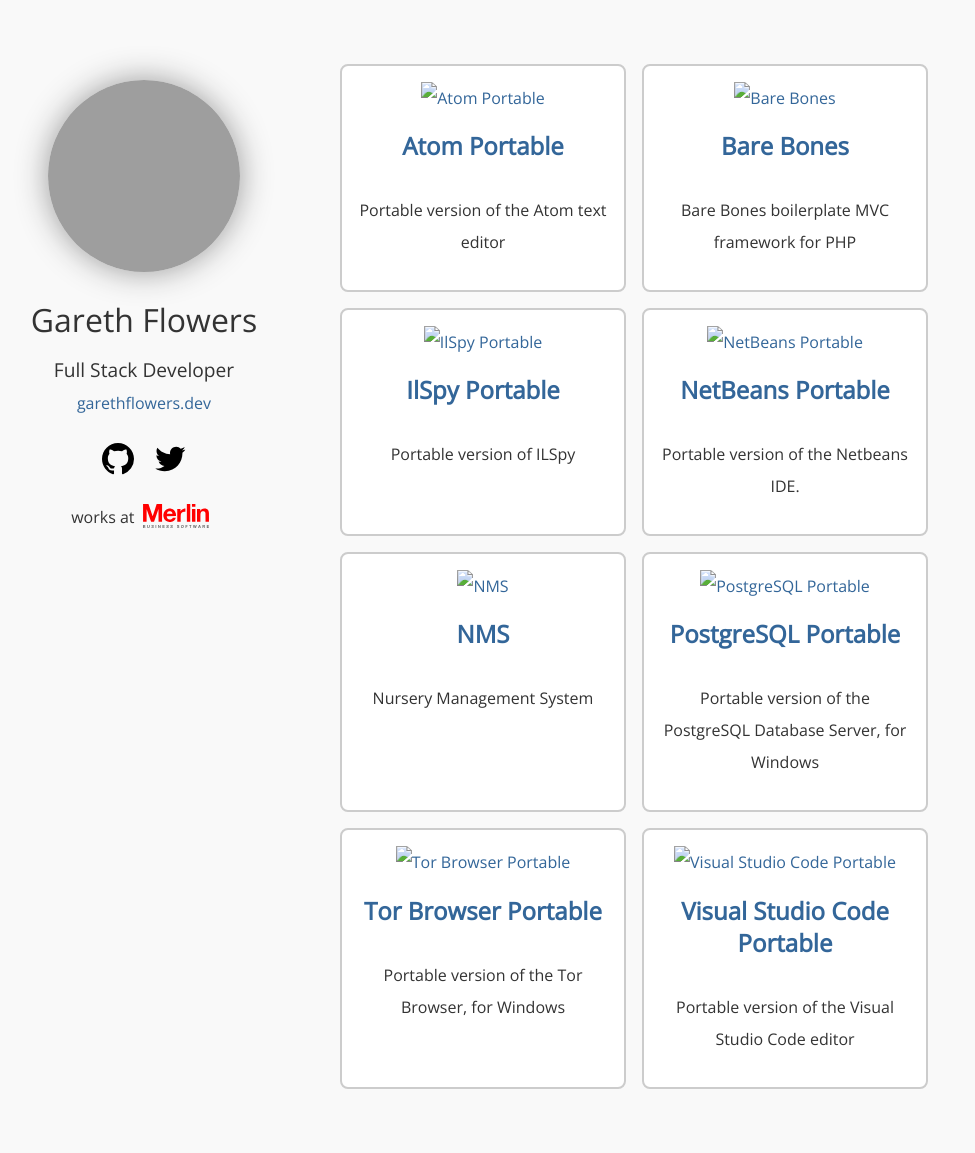
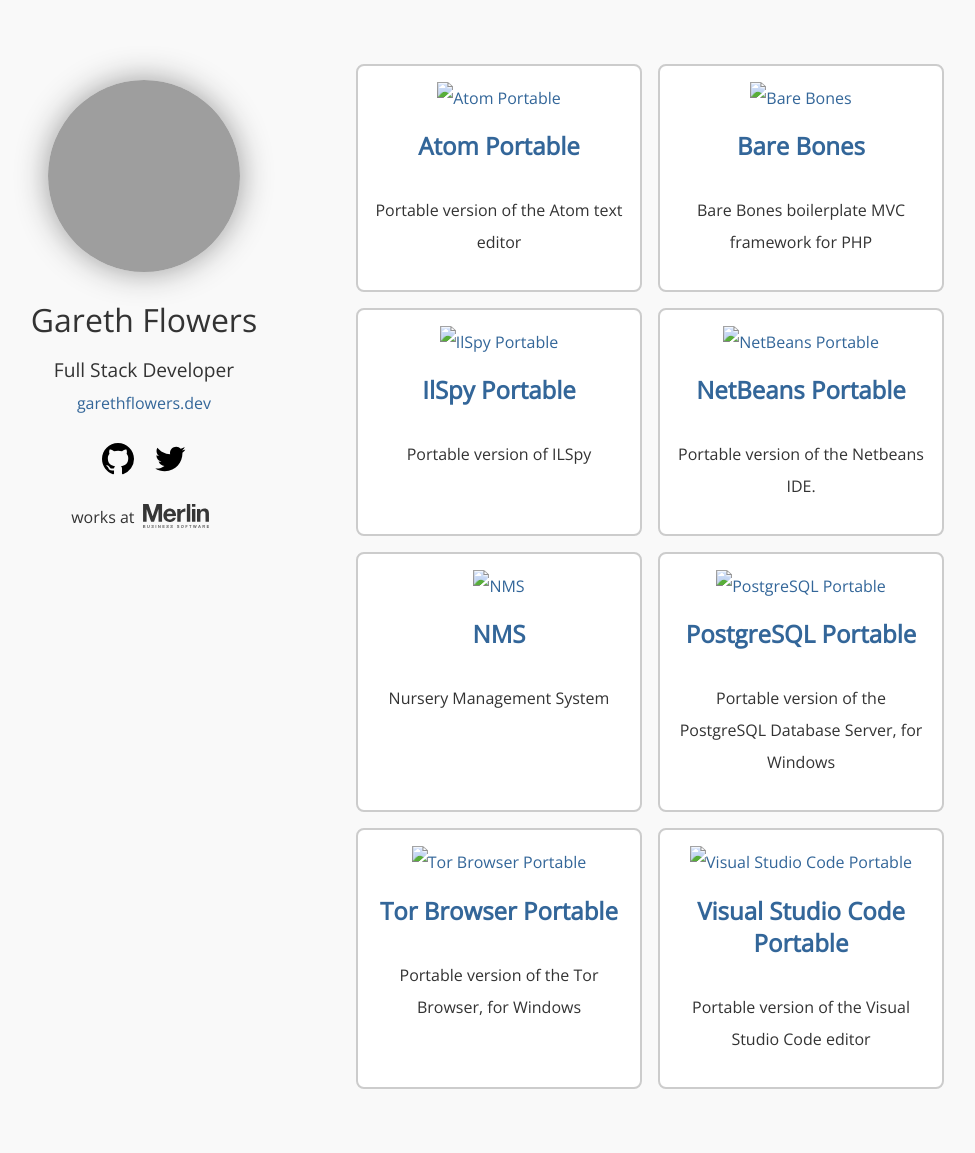
Before and after one commit to garethflowers/garethflowers.github.io, a Jekyll site: the page built from index.html, in a window 1280 px wide. Shown: the whole page, without its empty margins (202-1177 px from the left). Built offline with Jekyll 4.4.1, drawn with Linux system fonts in a browser that asks for light colours; grey boxes are pictures that could not be loaded.

Commit message:
feat(): improvements

```diff
--- a/_layouts/default.html
+++ b/_layouts/default.html
@@ -44,7 +44,7 @@
 
 <body itemscope itemtype="http://schema.org/Person">
 	<header itemprop="name">
-		<img class="logo" itemprop="photo" src="{{ site.avatar }}?s=250"
+		<img class="logo effect" itemprop="photo" src="{{ site.avatar }}?s=250"
 			srcset="{{ site.avatar }}?s=500 2x"
 			alt="Profile photo of {{ site.author.name }}">
 		<h1>
@@ -63,13 +63,13 @@
 		</nav>
 		<div class="job">works at <a
 				href="https://www.merlinbusinesssoftware.com">
-				<img class="work" src="/images/merlin.svg"
+				<img class="work effect" src="/images/merlin.svg"
 					alt="Merlin Business Software" itemprop="image"
 					itemprop="worksFor">
 			</a>
 		</div>
 	</header>
-	<div>{{ content }}</div>
+	{{ content }}
 </body>
 
 </html>
--- a/css/main.css
+++ b/css/main.css
@@ -16,6 +16,7 @@
 	display: grid;
 	font-family: var(--font);
 	font-size: 16px;
+	grid-gap: var(--base);
 	grid-template-columns: 40% 60%;
 	line-height: 200%;
 	margin: 0 auto;
@@ -34,19 +35,15 @@
 	flex-direction: column;
 	font-family: var(--font-feature);
 	line-height: 1;
+	text-align: center;
 }
 
 .logo {
 	border-radius: 50%;
 	box-shadow: 0 0 2em #999;
-	filter: grayscale(.9);
 	margin: var(--base);
 	max-height: calc(var(--base) * 12);
-	transition: .5s filter ease;
-}
-
-.logo:hover {
-	filter: grayscale(.5);
+	max-width: calc(var(--base) * 12);
 }
 
 header div {
@@ -58,13 +55,13 @@
 header h1 {
 	font-size: var(--base-large);
 	font-weight: 300;
-	margin: calc(var(--base));
+	margin: calc(var(--base)) 0;
 }
 
 header h2 {
 	font-size: 1.2rem;
 	font-weight: 300;
-	margin: var(--base-small);
+	margin: var(--base-small) 0;
 }
 
 header nav img{
@@ -95,6 +92,10 @@
 	text-align: center;
 }
 
+article img {
+	height: calc(var(--base-large) * 4);
+}
+
 h1 {
 	font-size: calc(var(--base) * 1.5);
 }
@@ -111,49 +112,26 @@
 
 section {
 	display: grid;
-	gap: var(--base);
+	grid-gap: var(--base);
 	grid-template-columns: repeat(auto-fit, minmax(calc(var(--base) * 15), 1fr));
 }
 
-@media screen and (max-width: 980px) {
-	header {
-		font-size: 4rem;
-	}
+.effect {
+	filter: grayscale(1);
+	transition: .5s filter ease;
+}
+
+.effect:hover {
+	filter: grayscale(.4);
 }
 
 @media screen and (max-width: 640px) {
 
 	body {
+		align-items: center;
+		display: flex;
+		flex-direction: column;
 		padding: 1em;
 	}
 
-	header {
-		padding: 0;
-	}
-
-	section {
-		padding: 1em 0;
-	}
-
-	p {
-		padding: .2em 0;
-	}
-
-	.logo {
-		display: block;
-		float: none;
-		height: 8em;
-		margin: 1em auto 2em auto;
-	}
-
-	.button {
-		display: block;
-		padding: 6px 20px;
-		text-align: center;
-	}
-
-	.grid div img {
-		height: 3em;
-	}
-
 }
```
